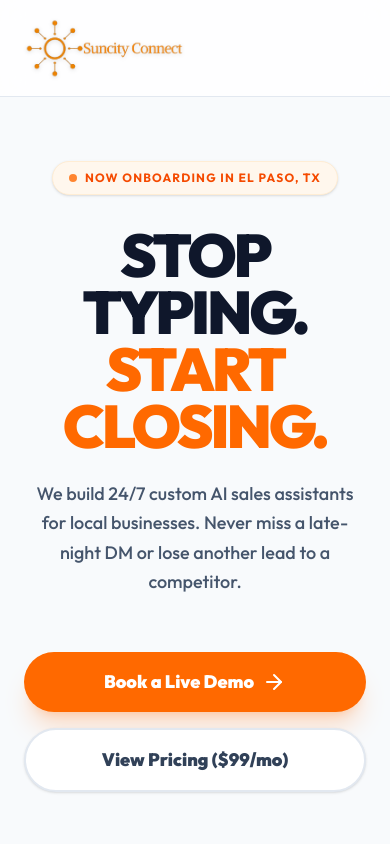
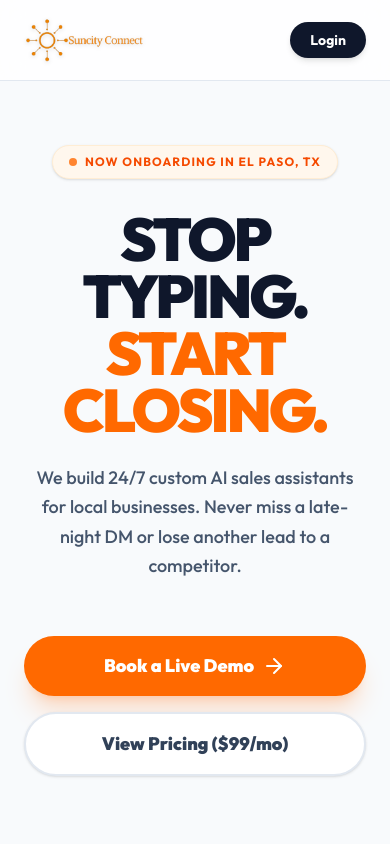
Before and after one commit to wesdavis/Suncity-Connect, a Next.js app: page / in a window 390 px wide. Shown: the top 844 px of the page. Built offline with nearby package versions, Linux system fonts and the light colour scheme.

Commit message:
fixing mobile look

```diff
--- a/src/app/page.js
+++ b/src/app/page.js
@@ -7,21 +7,32 @@ export default function Home() {
       {/* NAVIGATION */}
       <nav className="w-full bg-white/80 backdrop-blur-md sticky top-0 z-50 border-b border-slate-200">
         <div className="max-w-7xl mx-auto px-6 py-4 flex items-center justify-between">
+
+          {/* LOGO */}
           <div className="flex items-center">
-            {/* UPDATED LOGO: Added object-left so it stays anchored, bumped height */}
             <img
               src="/assets/SCC_logo.png"
               alt="Sun City Connect Logo"
-              className="h-16 md:h-20 w-auto object-contain object-left drop-shadow-sm hover:scale-105 transition-transform origin-left"
+              className="h-12 md:h-20 w-auto object-contain object-left drop-shadow-sm hover:scale-105 transition-transform origin-left"
             />
           </div>
+
+          {/* DESKTOP NAV (Hidden on Mobile) */}
           <div className="hidden md:flex items-center gap-8 font-bold text-sm">
             <a href="#how-it-works" className="text-slate-600 hover:text-slate-900 transition-colors">How it Works</a>
             <a href="#pricing" className="text-slate-600 hover:text-slate-900 transition-colors">Pricing</a>
             <a href="/login" className="bg-slate-900 hover:bg-slate-800 text-white px-6 py-2.5 rounded-full text-sm font-bold transition-all shadow-md hover:shadow-lg">
-  Client Login
-</a>
+              Client Login
+            </a>
           </div>
+
+          {/* MOBILE NAV (Hidden on Desktop) */}
+          <div className="md:hidden flex items-center">
+            <a href="/login" className="bg-slate-900 hover:bg-slate-800 text-white px-5 py-2 rounded-full text-sm font-bold shadow-md">
+              Login
+            </a>
+          </div>
+
         </div>
       </nav>
 
```
